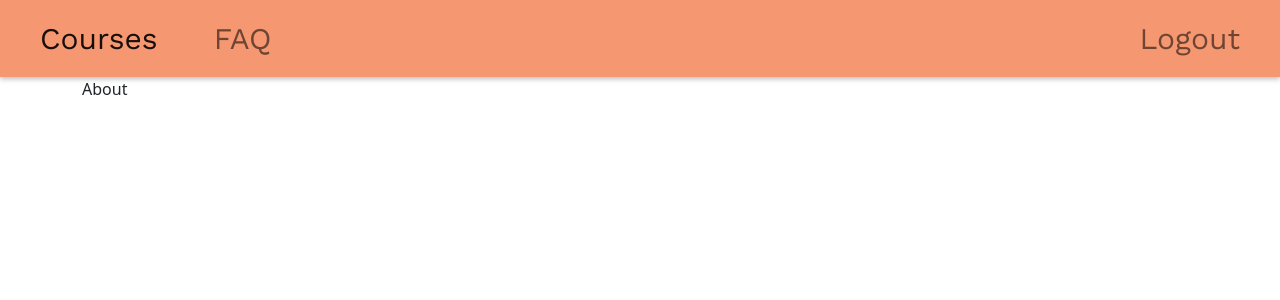
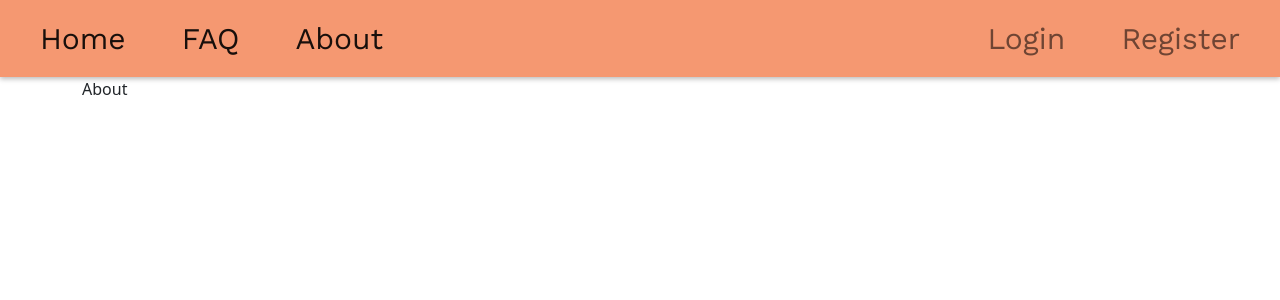
Before and after one commit to ADSteele916/nwhacks2021, a Django app: page /about/ in a window 1280 px wide. Shown: the top 300 px of the page. Run offline with Django 3.2, Linux system fonts and the light colour scheme.

Commit message:
Add navbar stuff

```diff
--- a/templates/grades/base.html
+++ b/templates/grades/base.html
@@ -56,16 +56,30 @@
         </button>
         <div class="collapse navbar-collapse" id="navbarNavAltMarkup">
             <div class="navbar-nav">
-                <a class="nav-link active" aria-current="page" href="#">Courses</a>
-                <a class="nav-link" href="#">FAQ</a>
+                <a class="nav-link active" aria-current="page" href="{% url "grades-home" %}">Home</a>
+                <a class="nav-link active" href="{% url "grades-faq" %}">FAQ</a>
+                <a class="nav-link active" href="{% url "grades-about" %}">About</a>
             </div>
         </div>
         <div class="navbar-collapse justify-content-end">
-            <ul class="navbar-nav ml-auto">
-                <li class="nav-item">
-                    <a class="nav-link" href="#">Logout</a>
-                </li>
-            </ul>
+            {% if user.is_authenticated %}
+                <ul class="navbar-nav ml-auto">
+                    <li class="nav-item">
+                        <a class="nav-link" href="{% url "logout" %}">Logout</a>
+                    </li>
+                </ul>
+            {% else %}
+                <ul class="navbar-nav ml-auto">
+                    <li class="nav-item">
+                        <a class="nav-link" href="{% url "login" %}">Login</a>
+                    </li>
+                </ul>
+                <ul class="navbar-nav ml-auto">
+                    <li class="nav-item">
+                        <a class="nav-link" href="{% url "register" %}">Register</a>
+                    </li>
+                </ul>
+            {% endif %}
         </div>
     </div>
 </nav>
```
